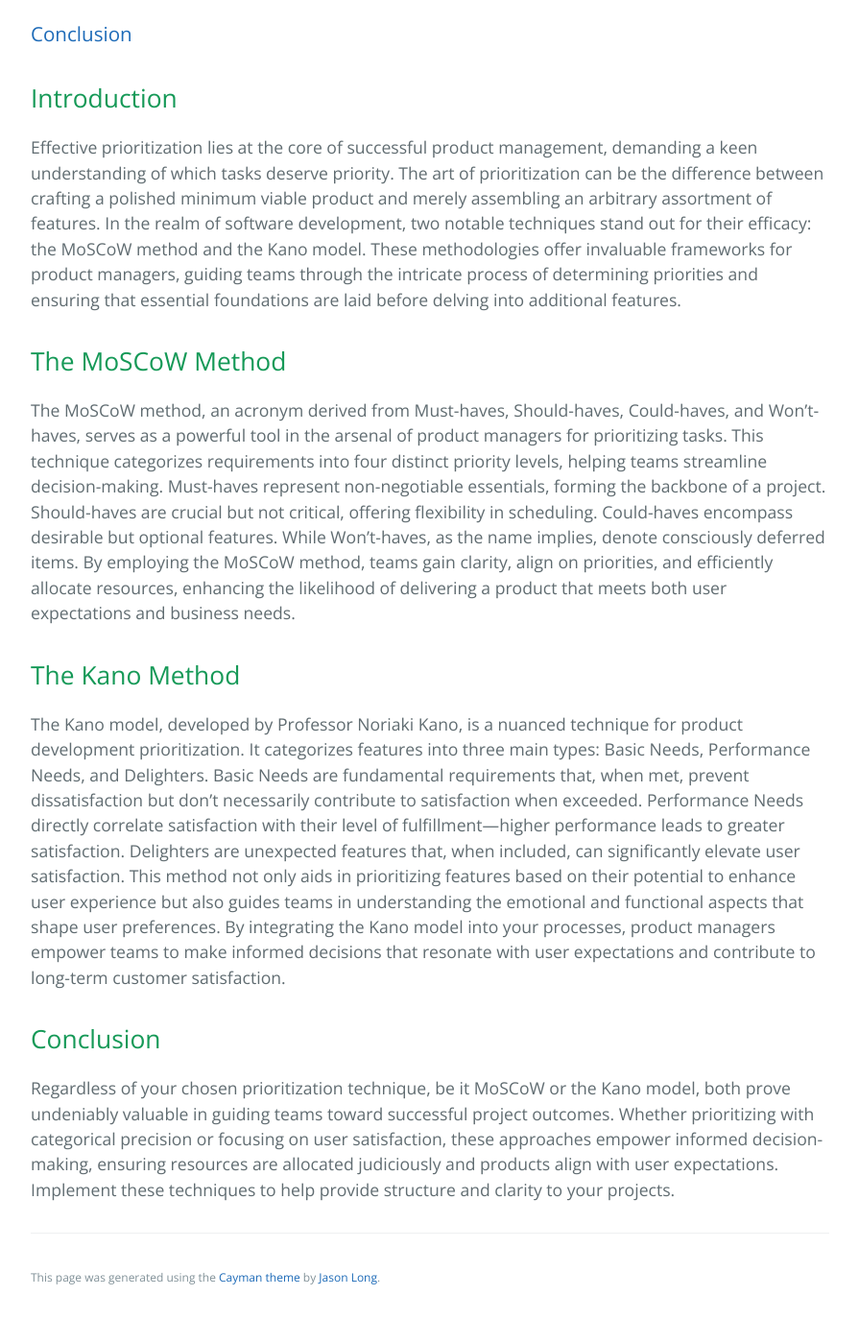
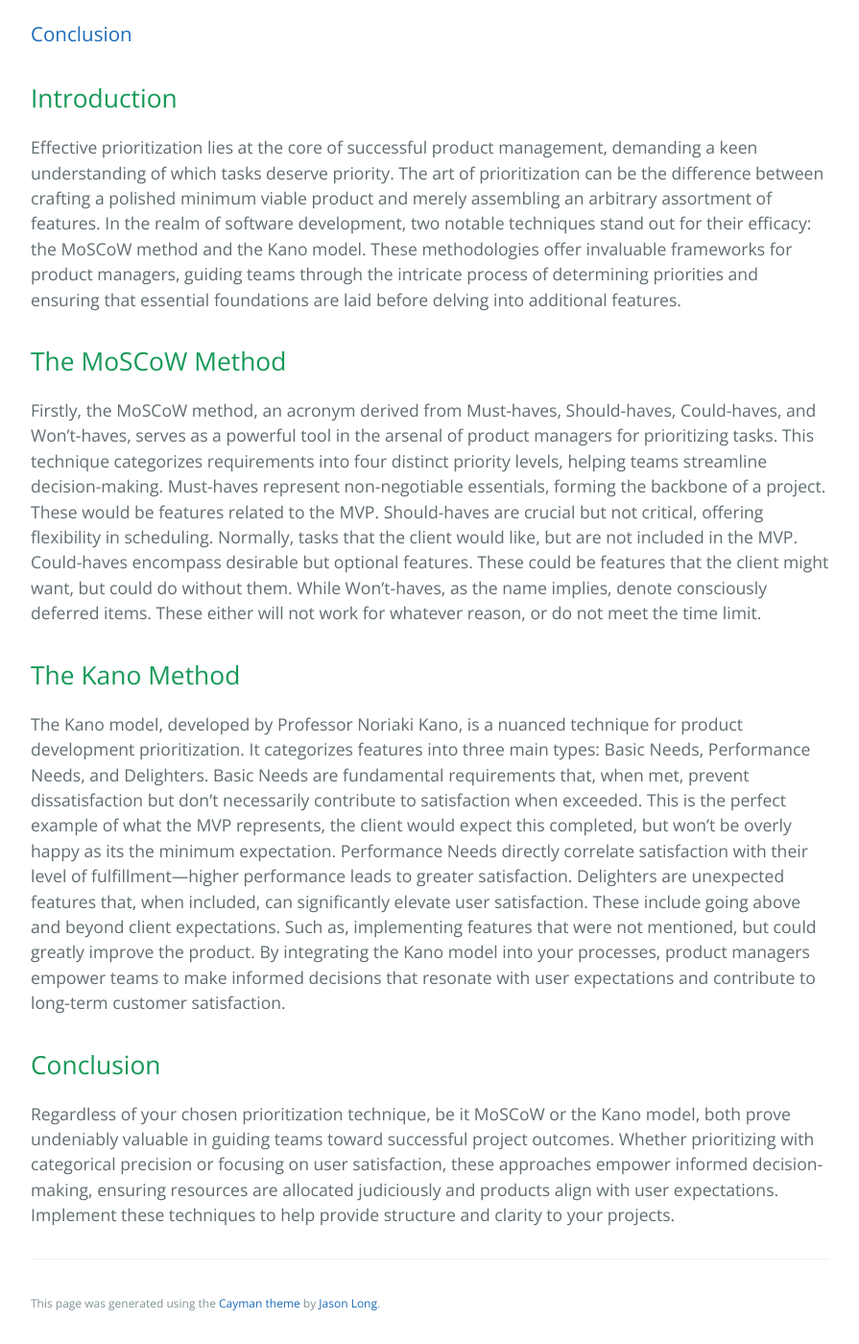
Before and after one commit to learning-software-engineering/learning-software-engineering.github.io, a Jekyll site: the page built from Topics/Product_Management/Prioritization_Techniques.md, in a window 1280 px wide and 1400 px high, scrolled down 591 px. Shown: the whole window at 96% size, without its empty margins (192-1087 px from the left). Built offline with Jekyll 4.4.1, drawn with Linux system fonts in a browser that asks for light colours; our own code applies the rules of GitHub Pages for plain Markdown files; before the commit the page ends 1964 px from its top, so only the background shows below that.

Commit message:
Added examples to Prioritization_Techniques.md

```diff
--- a/Topics/Product_Management/Prioritization_Techniques.md
+++ b/Topics/Product_Management/Prioritization_Techniques.md
@@ -11,11 +11,11 @@ Effective prioritization lies at the core of successful product management, dema
 
 ## The MoSCoW Method
 
-The MoSCoW method, an acronym derived from Must-haves, Should-haves, Could-haves, and Won't-haves, serves as a powerful tool in the arsenal of product managers for prioritizing tasks. This technique categorizes requirements into four distinct priority levels, helping teams streamline decision-making. Must-haves represent non-negotiable essentials, forming the backbone of a project. Should-haves are crucial but not critical, offering flexibility in scheduling. Could-haves encompass desirable but optional features. While Won't-haves, as the name implies, denote consciously deferred items. By employing the MoSCoW method, teams gain clarity, align on priorities, and efficiently allocate resources, enhancing the likelihood of delivering a product that meets both user expectations and business needs.
+Firstly, the MoSCoW method, an acronym derived from Must-haves, Should-haves, Could-haves, and Won't-haves, serves as a powerful tool in the arsenal of product managers for prioritizing tasks. This technique categorizes requirements into four distinct priority levels, helping teams streamline decision-making. Must-haves represent non-negotiable essentials, forming the backbone of a project. These would be features related to the MVP. Should-haves are crucial but not critical, offering flexibility in scheduling. Normally, tasks that the client would like, but are not included in the MVP. Could-haves encompass desirable but optional features. These could be features that the client might want, but could do without them. While Won't-haves, as the name implies, denote consciously deferred items. These either will not work for whatever reason, or do not meet the time limit.
 
 ## The Kano Method
 
-The Kano model, developed by Professor Noriaki Kano, is a nuanced technique for product development prioritization. It categorizes features into three main types: Basic Needs, Performance Needs, and Delighters. Basic Needs are fundamental requirements that, when met, prevent dissatisfaction but don't necessarily contribute to satisfaction when exceeded. Performance Needs directly correlate satisfaction with their level of fulfillment—higher performance leads to greater satisfaction. Delighters are unexpected features that, when included, can significantly elevate user satisfaction. This method not only aids in prioritizing features based on their potential to enhance user experience but also guides teams in understanding the emotional and functional aspects that shape user preferences. By integrating the Kano model into your processes, product managers empower teams to make informed decisions that resonate with user expectations and contribute to long-term customer satisfaction.
+The Kano model, developed by Professor Noriaki Kano, is a nuanced technique for product development prioritization. It categorizes features into three main types: Basic Needs, Performance Needs, and Delighters. Basic Needs are fundamental requirements that, when met, prevent dissatisfaction but don't necessarily contribute to satisfaction when exceeded. This is the perfect example of what the MVP represents, the client would expect this completed, but won’t be overly happy as its the minimum expectation. Performance Needs directly correlate satisfaction with their level of fulfillment—higher performance leads to greater satisfaction. Delighters are unexpected features that, when included, can significantly elevate user satisfaction. These include going above and beyond client expectations. Such as, implementing features that were not mentioned, but could greatly improve the product. By integrating the Kano model into your processes, product managers empower teams to make informed decisions that resonate with user expectations and contribute to long-term customer satisfaction.
 
 ## Conclusion
 
```
